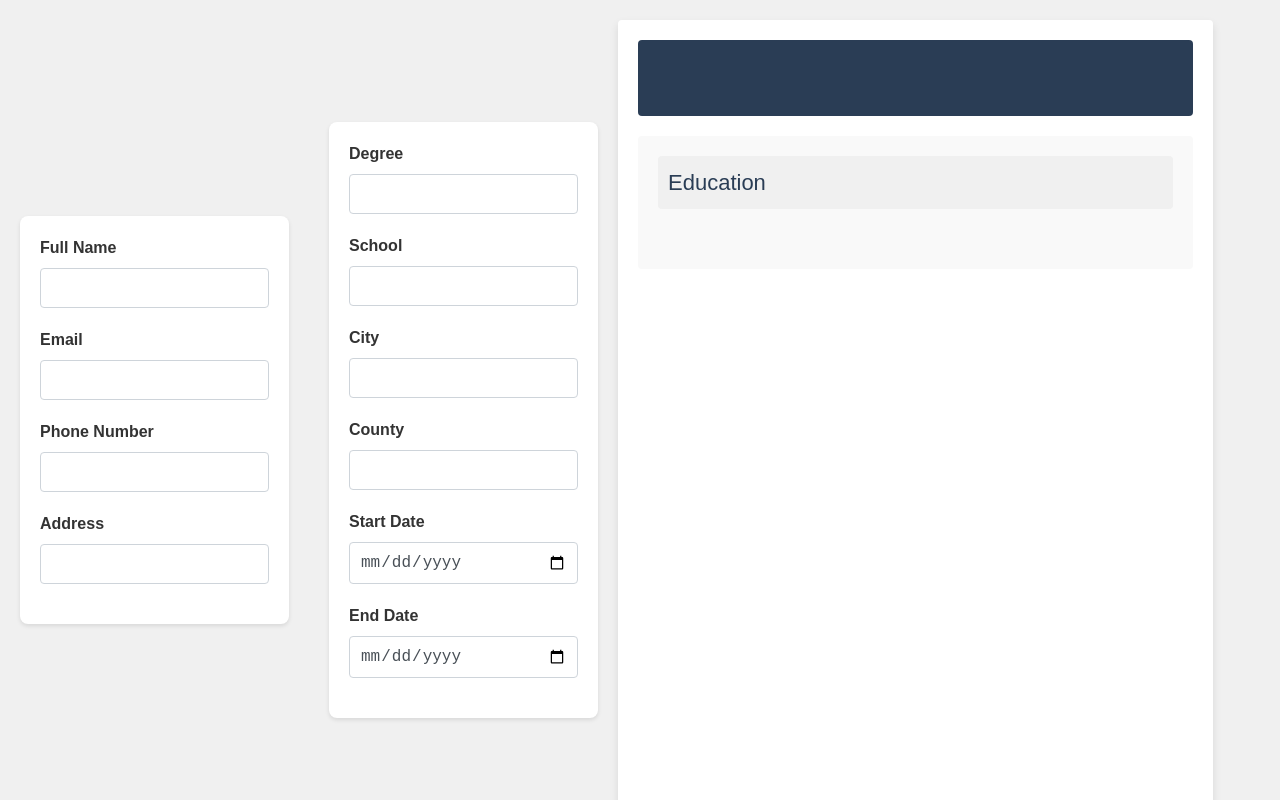
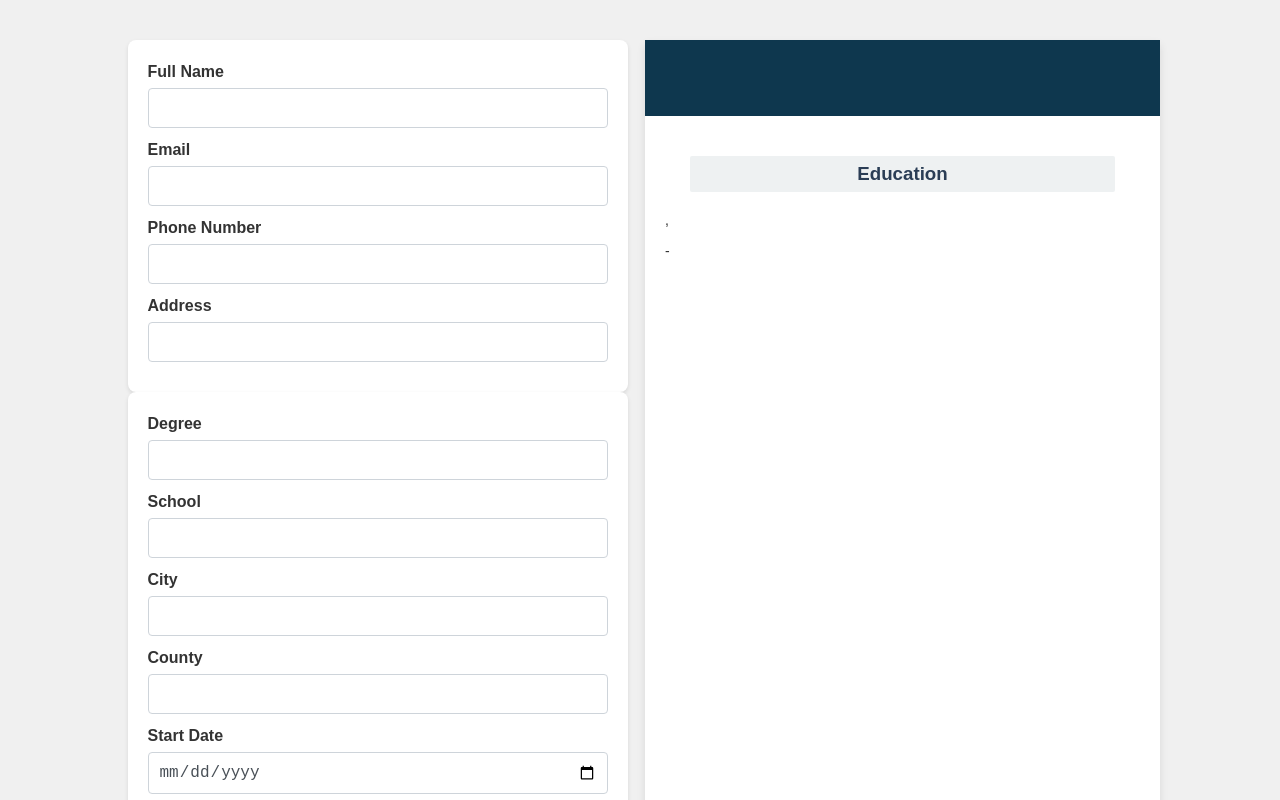
Before and after one commit to PalmerCurrie/CV-Application, a React (Vite) app: page / in a window 1280 px wide. Built offline with nearby package versions, Linux system fonts and the light colour scheme.

Commit message:
Improved Styling on Resume

```diff
--- a/src/components/App.jsx
+++ b/src/components/App.jsx
@@ -43,9 +43,13 @@ function App() {
   return (
     <>
       <div className="body">
-        <PersonalDetailsInputForm form={personalDetailsFormData} handleChange={handleChange} />
-        <EducationInputForm form={educationFormData} handleChange={handleEducationChange} />
-        <Resume personalDetails={personalDetailsFormData} educationDetials={educationFormData}/>
+        <div className='input-container'>
+          <PersonalDetailsInputForm form={personalDetailsFormData} handleChange={handleChange} />
+          <EducationInputForm form={educationFormData} handleChange={handleEducationChange} />
+        </div>
+        <div className='resume-container'>
+          <Resume personalDetails={personalDetailsFormData} educationDetials={educationFormData}/>
+        </div>
       </div>
     </>
   )
--- a/src/components/Resume.jsx
+++ b/src/components/Resume.jsx
@@ -14,14 +14,16 @@ export default function Resume({personalDetails, educationDetials}) {
            </div>
 
             <div className="education-container">
-                <div className="section-header"> Education </div>
-                    <h1 id='user-school' className='school'>{educationDetials.school}</h1>
-                    <div id='education-details' className="experience-container">
-                    <p id='user-city'>{educationDetials.degree}</p>
-                        <p id='user-city'>{educationDetials.city}</p>
-                        <p id='user-country'>{educationDetials.country}</p>
-                        <p id='user-startdate'>{educationDetials.startDate}</p>
-                        <p id='user-enddate'>{educationDetials.endDate}</p>
+                <h3 className="section-header"> Education </h3>
+
+
+                    <div id='education-details' className="education-details-container">
+                        <p id='user-location'>{educationDetials.city}, {educationDetials.country}</p>
+                        <p id='user-school' className='school'>{educationDetials.school}</p>
+                        <p id='user-date'>{educationDetials.startDate} - {educationDetials.endDate}</p>
+                        <p id='user-degree'>{educationDetials.degree}</p>
+
+
                     </div>
             </div>
 
--- a/src/styles/App.css
+++ b/src/styles/App.css
@@ -7,13 +7,33 @@
   html, body {
     height: 100%;
     overflow-x: hidden;
-    font-family: 'Times New Roman', serif;
+    --fa-style-family-brands: "Font Awesome 6 Brands";
+    --fa-font-brands: normal 400 1em/1 "Font Awesome 6 Brands";
   }
 
   .body {
+    margin-left: 100px;
+    margin-right: 100px;
+    margin-right: 100px;
     display: grid;
     height: 100vh; /* Full viewport height */
     width: 100vw; /* Full viewport width */
+    grid-template-columns: 3fr, 10fr;
     background-color: #f0f0f0; /* Light grey background */
-    grid-template-columns: 1fr, 6fr;
+    gap: 10px;
+    padding: 10px;
+    /* grid-template-columns: 1fr, 6fr; */
   }
+
+.input-container {
+  display: grid;
+  width: 100%;
+  grid-template-columns: 3fr;
+  grid-template-rows: 1fr 1fr;
+}
+
+.resume-container {
+  padding: 0;
+  height: 100%;
+  width: 100%;
+}
--- a/src/styles/InputForms.css
+++ b/src/styles/InputForms.css
@@ -7,11 +7,12 @@
 
 /* Container for the form */
 .input-form {
-    display: flex;
+    display: grid;
     justify-content: center;
     align-items: center;
-    min-height: 100vh;
-    padding: 20px;
+    width: 100%;
+    /* min-height: 100vh; */
+    /* padding: 20px; */
 }
 
 /* Form styling */
@@ -20,14 +21,13 @@
     padding: 20px;
     border-radius: 8px;
     box-shadow: 0 2px 4px rgba(0, 0, 0, 0.1); /* Subtle shadow */
-    max-width: 400px;
-    width: 100%;
+    width: 500px;
 }
 
 /* Label styling */
 .label {
     display: block;
-    margin-bottom: 8px;
+    margin-bottom: 4px;
     font-weight: 600;
     color: #333; /* Dark grey text */
 }
@@ -36,7 +36,7 @@
 .input {
     width: 100%;
     padding: 10px;
-    margin-bottom: 20px; /* Space between inputs */
+    margin-bottom: 10px; /* Space between inputs */
     border: 1px solid #ced4da; /* Light grey border */
     border-radius: 4px;
     font-size: 16px;
--- a/src/styles/Resume.css
+++ b/src/styles/Resume.css
@@ -3,11 +3,14 @@
     margin: 0;
     padding: 0;
     box-sizing: border-box;
+
 }
 
 html, body {
     height: 100%;
     font-family: Arial, sans-serif;
+    --fa-style-family-brands: "Font Awesome 6 Brands";
+    --fa-font-brands: normal 400 1em/1 "Font Awesome 6 Brands";
 }
 
 body {
@@ -20,14 +23,13 @@ body {
 }
 
 .container {
-    width: 100%;
-    max-width: 595px;
-    height: 842px;
+    max-width: 793.7px;
+    height: 970.91px;
     background-color: #fff;
     box-shadow: 0 4px 8px rgba(0, 0, 0, 0.1);
     border-radius: 4px;
-    padding: 20px;
-    overflow: auto;
+    /* padding: 20px; */
+    /* overflow: auto; */
 }
 
 .container * {
@@ -36,10 +38,10 @@ body {
 
 .personal-details-container {
     text-align: center;
-    background-color: #2a3d55;
+    background-color: #0e374e;
     color: white;
     padding: 20px;
-    border-radius: 4px;
+    /* border-radius: 4px; */
     margin-bottom: 20px;
 }
 
@@ -62,40 +64,51 @@ body {
 }
 
 .section-header {
-    font-size: 22px;
-    background-color: #f0f0f0;
-    padding: 10px;
-    border-radius: 4px;
-    margin-bottom: 20px;
+    align-items: center;
+    background-color: rgba(14,55,78,.07);
+    border-radius: 2px;
     color: #2a3d55;
-    text-align: left;
+    display: flex;
+    justify-content: center;
+    margin-bottom: 13px;
+    margin-left: 25px;
+    margin-right: 25px;
+    border-radius: 2px;
+    padding: 4px 0;
+    text-align: center;
 }
 
+
 .education-container {
-    background-color: #f9f9f9;
+    /* background-color: #f9f9f9; */
     padding: 20px;
     border-radius: 4px;
     margin-bottom: 20px;
 }
 
-.education-container p {
+
+
+.education-details-container {
+    align-items: left;
+    justify-content: left;
+    display: grid;
+    grid-template-columns: 1fr 1fr;
+    grid-template-rows: 1fr 1fr;
+    gap: 0px 10px;
+}
+
+.education-details-container p {
     margin: 5px 0;
     font-size: 14px;
     color: #333;
 }
 
-#education-details {
-    display: flex;
-    flex-direction: row;
-    gap: 10px;
+.school {
+    font-weight: bold;
+    font-weight: 700;
 }
 
-#education-details p {
-    margin: 2px 0;
+p {
+    --fa-style-family-brands: "Font Awesome 6 Brands";
+    --fa-font-brands: normal 400 1em/1 "Font Awesome 6 Brands";
 }
-
-.school {
-    font-weight: bold;
-    margin-bottom: 5px;
-    color: #2a3d55;
-}
```
